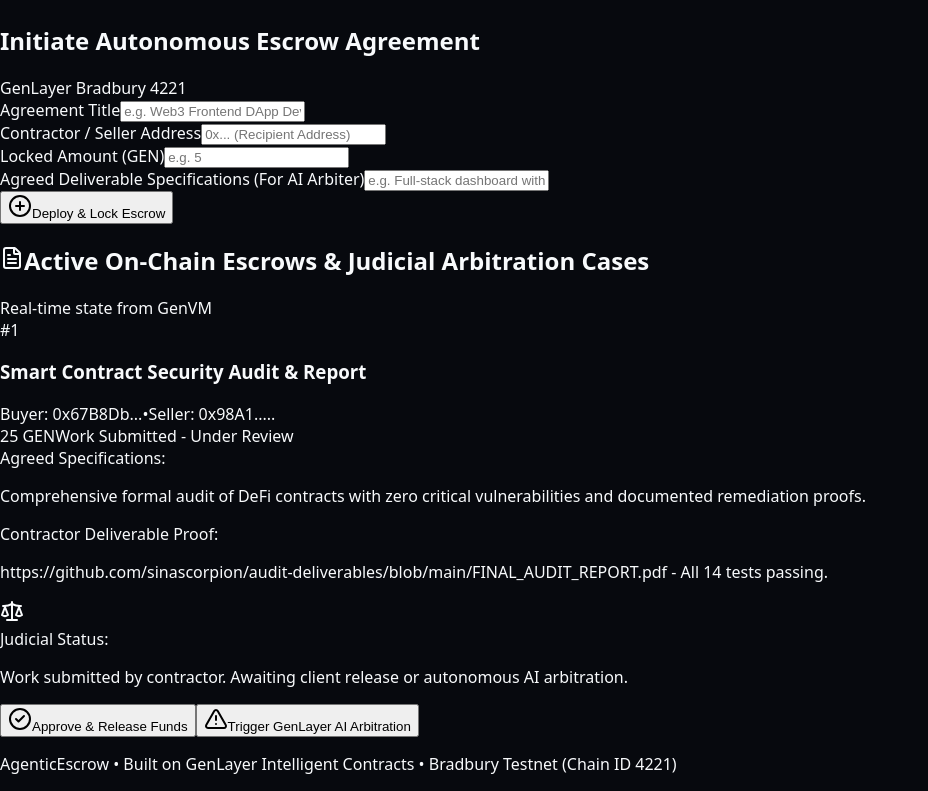
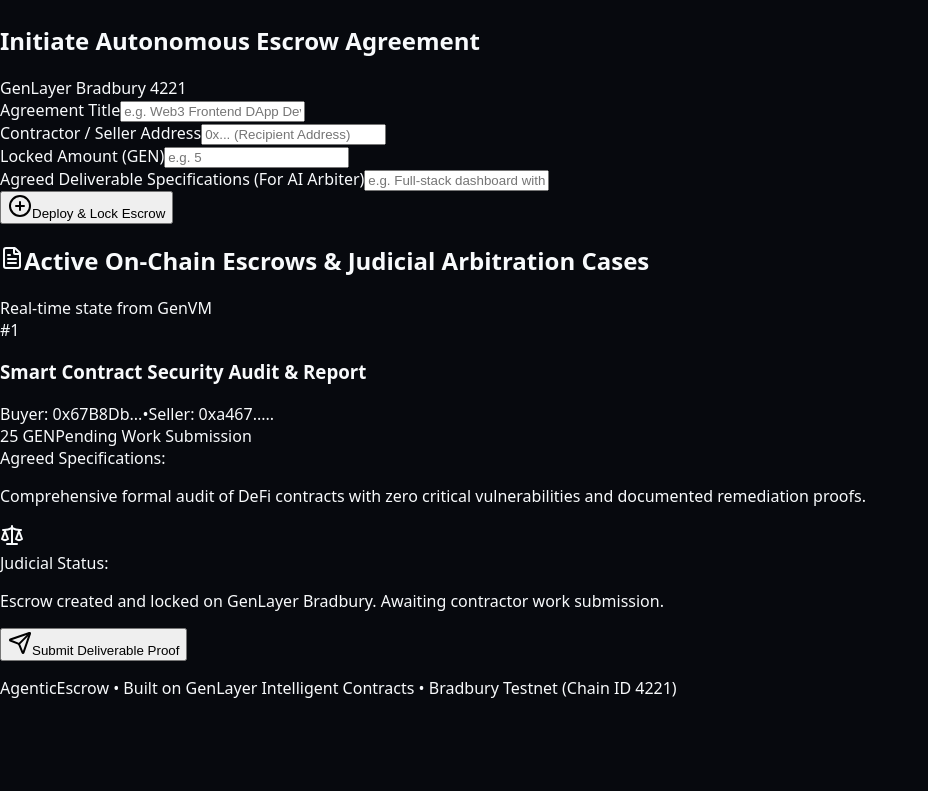
Before and after one commit to sinascorpion/genlayer-agentic-escrow, a Next.js app in the folder frontend/: page / in a window 1280 px wide. Shown: the part 583-1374 px from the top of the page, without its empty margins (0-928 px from the left). After the commit the page ends 1298 px from the top, so only its background shows below. Built offline with nearby package versions, Linux system fonts and the light colour scheme.

Commit message:
fix: set initial escrow to status 0 pending so seller can submit deliverables

```diff
--- a/frontend/src/app/page.tsx
+++ b/frontend/src/app/page.tsx
@@ -56,13 +56,13 @@
     {
       id: 1,
       buyer: "0x67B8Db39d0cB04Ec9e87aC265aCe06DF07B704A7",
-      seller: "0x98A1...41F2",
+      seller: "0xa467...0d1a",
       title: "Smart Contract Security Audit & Report",
       specifications: "Comprehensive formal audit of DeFi contracts with zero critical vulnerabilities and documented remediation proofs.",
       amount: "25 GEN",
-      status: 1,
-      delivery: "https://github.com/sinascorpion/audit-deliverables/blob/main/FINAL_AUDIT_REPORT.pdf - All 14 tests passing.",
-      verdict_summary: "Work submitted by contractor. Awaiting client release or autonomous AI arbitration.",
+      status: 0,
+      delivery: "",
+      verdict_summary: "Escrow created and locked on GenLayer Bradbury. Awaiting contractor work submission.",
       confidence: 0
     }
   ]);
```
